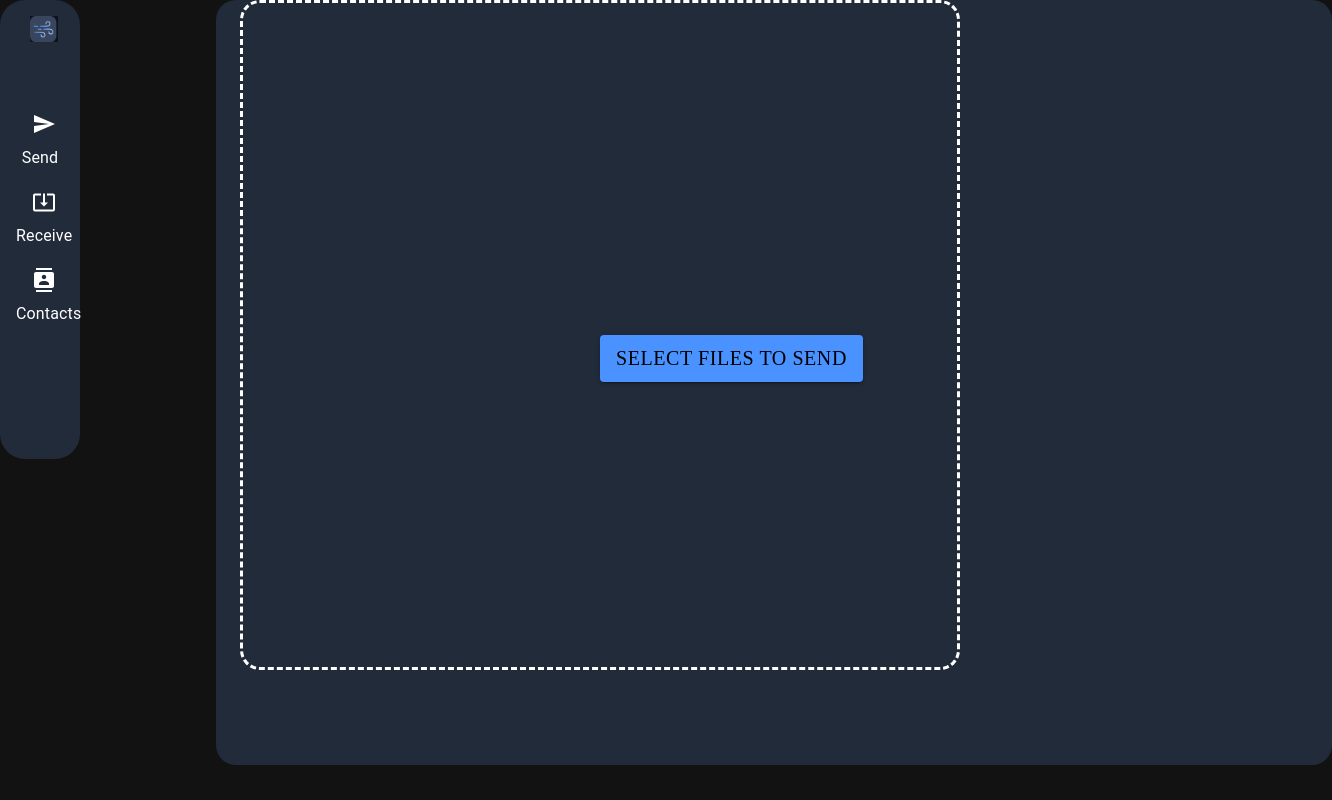
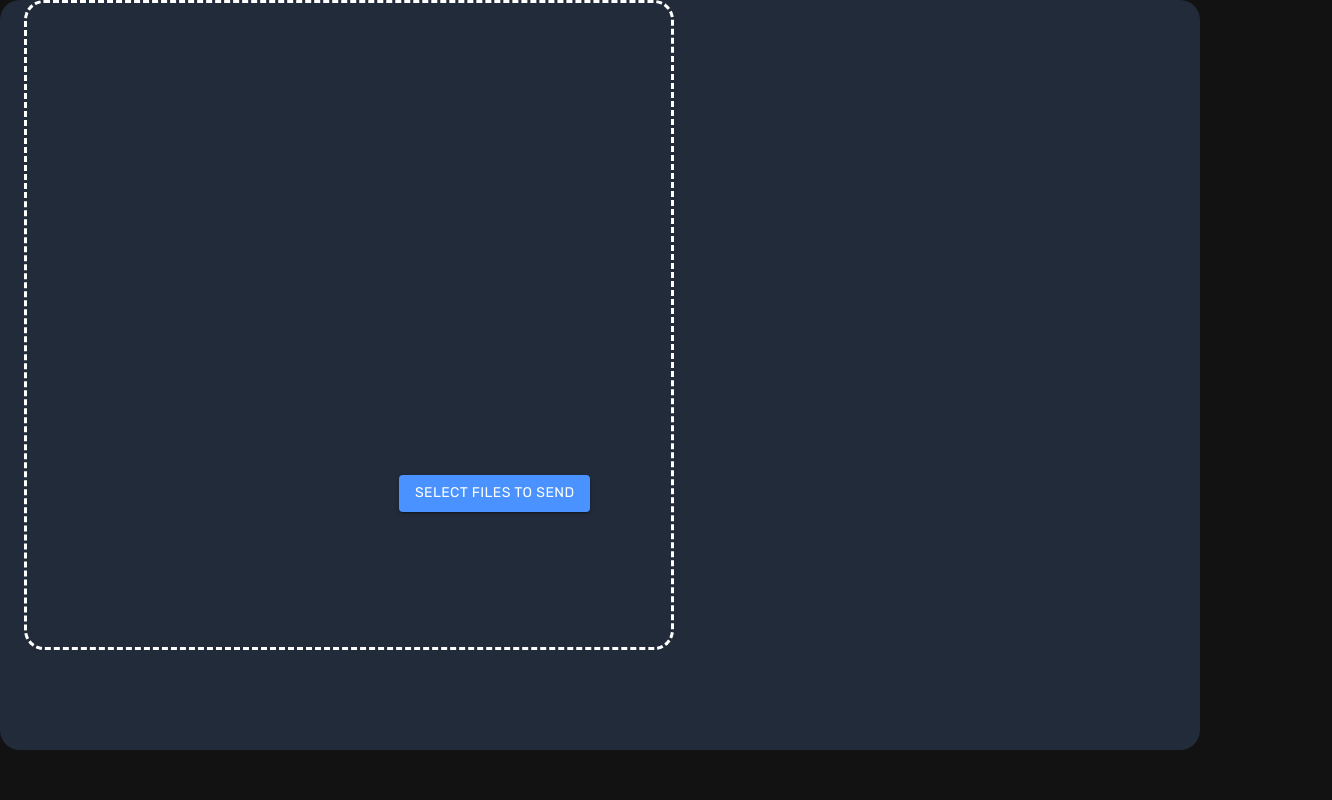
Before and after one commit to andr-dev/dedrop, a React (Create React App) app: page /send in a window 1280 px wide. Shown: the whole page, 1332 px wide, since content can reach past the window. Built offline with nearby package versions, Linux system fonts and the light colour scheme.

Commit message:
Add rubik font

```diff
--- a/package.json
+++ b/package.json
@@ -5,6 +5,7 @@
   "dependencies": {
     "@emotion/react": "^11.10.5",
     "@emotion/styled": "^11.10.5",
+    "@fontsource/rubik": "^4.5.14",
     "@mui/icons-material": "^5.11.0",
     "@mui/material": "^5.11.8",
     "@tauri-apps/api": "^1.2.0",
--- a/src/screens/Send.tsx
+++ b/src/screens/Send.tsx
@@ -14,6 +14,8 @@ import ContactsIcon from "@mui/icons-material/Contacts";
 import SendIcon from "@mui/icons-material/Send";
 import SystemUpdateAltIcon from "@mui/icons-material/SystemUpdateAlt";
 import Logo from "../assets/logo.png";
+import "@fontsource/rubik";
+import { FileDrop } from "./send/FileDrop";
 
 export default function SendScreen() {
   const SideBar = () => (
@@ -88,51 +90,6 @@ export default function SendScreen() {
       </List>
     </Box>
   );
-  const FileDrop = () => (
-    <Box
-      sx={{
-        width: "1116px",
-        height: "765px",
-        backgroundColor: "#222B3A",
-        borderRadius: "20px",
-      }}
-      role="presentation"
-    >
-      <Container>
-        <Box
-          sx={{
-            height: "670px",
-            width: "720px",
-            border: "dashed",
-            borderRadius: "20px",
-          }}
-        >
-          <Button
-            variant="contained"
-            style={{
-              fontFamily: "Rubik",
-              fontWeight: "400",
-              fontSize: "20px",
-              background: "#4992FF",
-              color: "black",
-              top: "50%",
-              left: "50%",
-            }}
-          >
-            Select files to Send
-          </Button>
-        </Box>
-      </Container>
-    </Box>
-  );
-  return (
-    <Grid container spacing={2}>
-      <Grid item xs={2}>
-        <SideBar></SideBar>
-      </Grid>
-      <Grid item xs={8}>
-        <FileDrop></FileDrop>
-      </Grid>
-    </Grid>
-  );
+
+  return <FileDrop></FileDrop>;
 }
--- /dev/null
+++ b/src/screens/send/FileDrop.tsx
@@ -0,0 +1,39 @@
+import { Box, Button, Container } from "@mui/material";
+
+export const FileDrop = () => (
+  <Box
+    sx={{
+      width: "1200px",
+      height: "750px",
+      backgroundColor: "#222B3A",
+      borderRadius: "20px",
+    }}
+    role="presentation"
+  >
+    <Container>
+      <Box
+        sx={{
+          height: "650px",
+          width: "650px",
+          paddingLeft: "100px",
+          paddingTop: "300px",
+          border: "dashed",
+          borderRadius: "20px",
+        }}
+      >
+        <Button
+          variant="contained"
+          style={{
+            fontFamily: "Rubik",
+            background: "#4992FF",
+            color: "white",
+            top: "50%",
+            left: "50%",
+          }}
+        >
+          Select files to Send
+        </Button>
+      </Box>
+    </Container>
+  </Box>
+);
```
Also changed, not shown: 1 other file (tests, documents, lock files or other folders).
